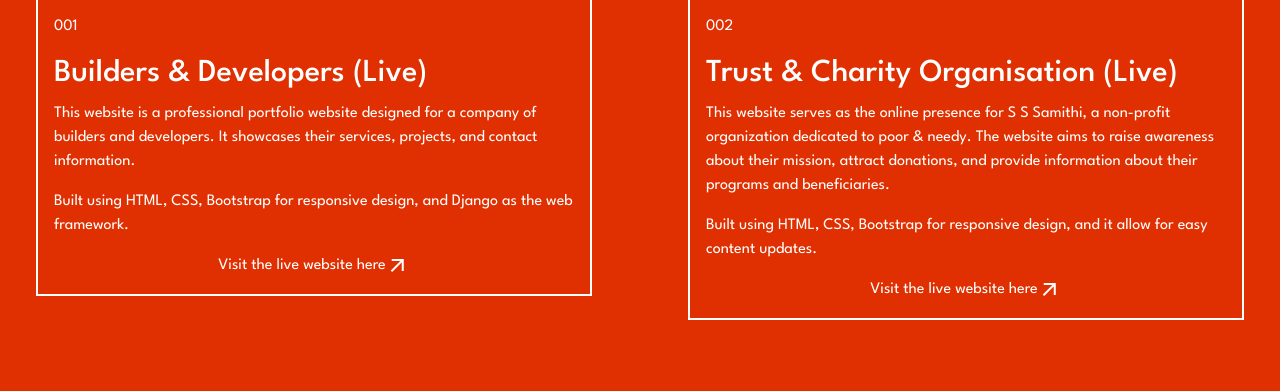
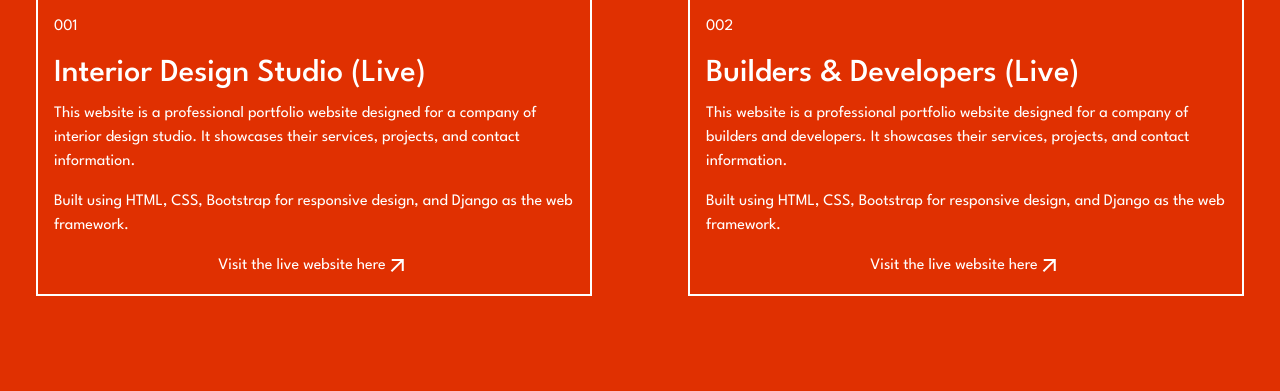
Before and after one commit to amal-jith/myPortfolio, a Flask app: page /myWorks in a window 1280 px wide. Shown: the part 1223-1614 px from the top of the page. Run offline with Flask 3, Linux system fonts and the light colour scheme.

Commit message:
Update myWorks.html

```diff
--- a/templates/myWorks.html
+++ b/templates/myWorks.html
@@ -32,9 +32,31 @@
       <div class="row">
           <div class="col-md-6 p-5" data-aos="fade-up" data-aos-duration="1000">
                 <div class="card bg-transparent myWorkCard text-white rounded-0" style="">
+                  <img src="static/images/atrium.gif" class="card-img-top rounded-0" alt="...">
+                  <div class="card-body">
+                    <p class="card-text">001</p>
+                    <h2 class="card-title">Interior Design Studio (Live)</h2>
+                    <p class="card-text">
+                        This website is a professional portfolio website designed for a company of interior design studio.
+                        It showcases their services, projects, and contact information.
+                    </p>
+                    <p class="card-text">
+                        Built using HTML, CSS, Bootstrap for responsive design, and Django as the web framework.
+                    </p>
+                    <a href="https://atriumdesignstudio.in/" target="_blank" class="certificateLink">
+                        <div class="d-flex justify-content-center text-align-center">Visit the live website here
+                            <span class="material-symbols-outlined">arrow_outward</span>
+                        </div>
+                    </a>
+                  </div>
+                </div>
+          </div>
+
+          <div class="col-md-6 p-5" data-aos="fade-up" data-aos-duration="1000">
+                <div class="card bg-transparent myWorkCard text-white rounded-0" style="">
                   <img src="static/images/maskn.gif" class="card-img-top rounded-0" alt="...">
                   <div class="card-body">
-                    <p class="card-text">001</p>
+                    <p class="card-text">002</p>
                     <h2 class="card-title">Builders & Developers (Live)</h2>
                     <p class="card-text">
                         This website is a professional portfolio website designed for a company of builders and developers.
@@ -56,7 +78,7 @@
                 <div class="card bg-transparent myWorkCard text-white rounded-0" style="">
                   <img src="static/images/sssamithi.gif" class="card-img-top rounded-0" alt="...">
                   <div class="card-body">
-                    <p class="card-text">002</p>
+                    <p class="card-text">003</p>
                     <h2 class="card-title">Trust & Charity Organisation (Live)</h2>
                     <p class="card-text">
                         This website serves as the online presence for S S Samithi, a non-profit organization dedicated
@@ -79,7 +101,7 @@
                 <div class="card bg-transparent myWorkCard text-white rounded-0" style="">
                   <img src="static/images/harees.gif" class="card-img-top rounded-0" alt="...">
                   <div class="card-body">
-                    <p class="card-text">003</p>
+                    <p class="card-text">004</p>
                     <h2 class="card-title">Jewellery Group (Interactive Prototype)</h2>
                     <p class="card-text">
                         This interactive jewelry website demo showcases the potential of a user-friendly online platform
@@ -102,7 +124,7 @@
                 <div class="card bg-transparent myWorkCard text-white rounded-0" style="">
                   <img src="static/images/dental.gif" class="card-img-top rounded-0" alt="...">
                   <div class="card-body">
-                    <p class="card-text">004</p>
+                    <p class="card-text">005</p>
                     <h2 class="card-title">Dental Clinic (Demo)</h2>
                     <p class="card-text">
                         A demo website for a dental clinic showcasing there services, departments, features etc.
@@ -123,7 +145,7 @@
                 <div class="card bg-transparent myWorkCard text-white rounded-0" style="">
                   <img src="static/images/techkart.gif" class="card-img-top rounded-0" alt="...">
                   <div class="card-body">
-                    <p class="card-text">005</p>
+                    <p class="card-text">006</p>
                     <h2 class="card-title">"Tech Website Internship Project</h2>
                     <p class="card-text">
                         This tech website, developed during my internship at Inmakes Infotech Pvt. Ltd, focuses on  product details and option to buy.
```
